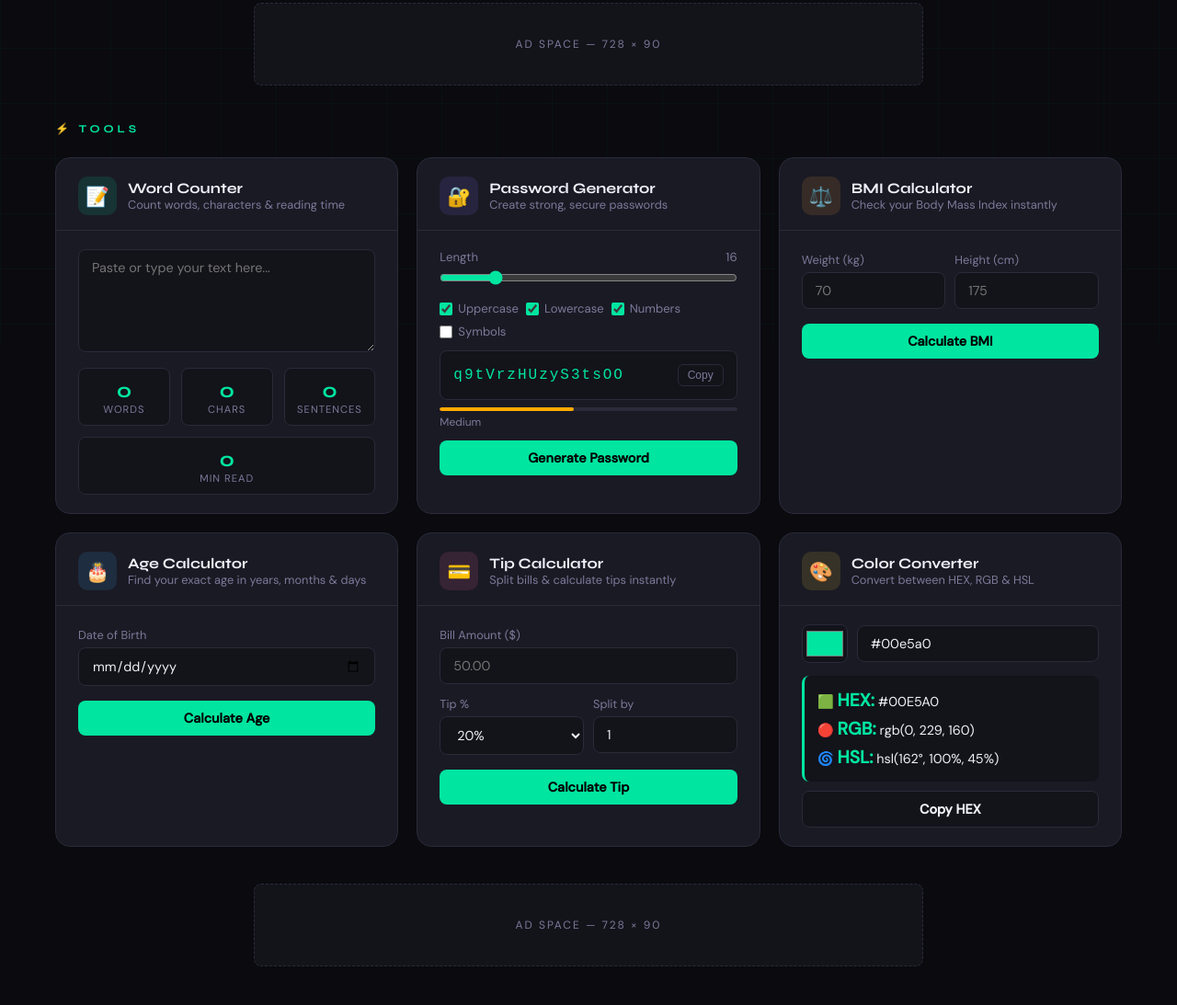
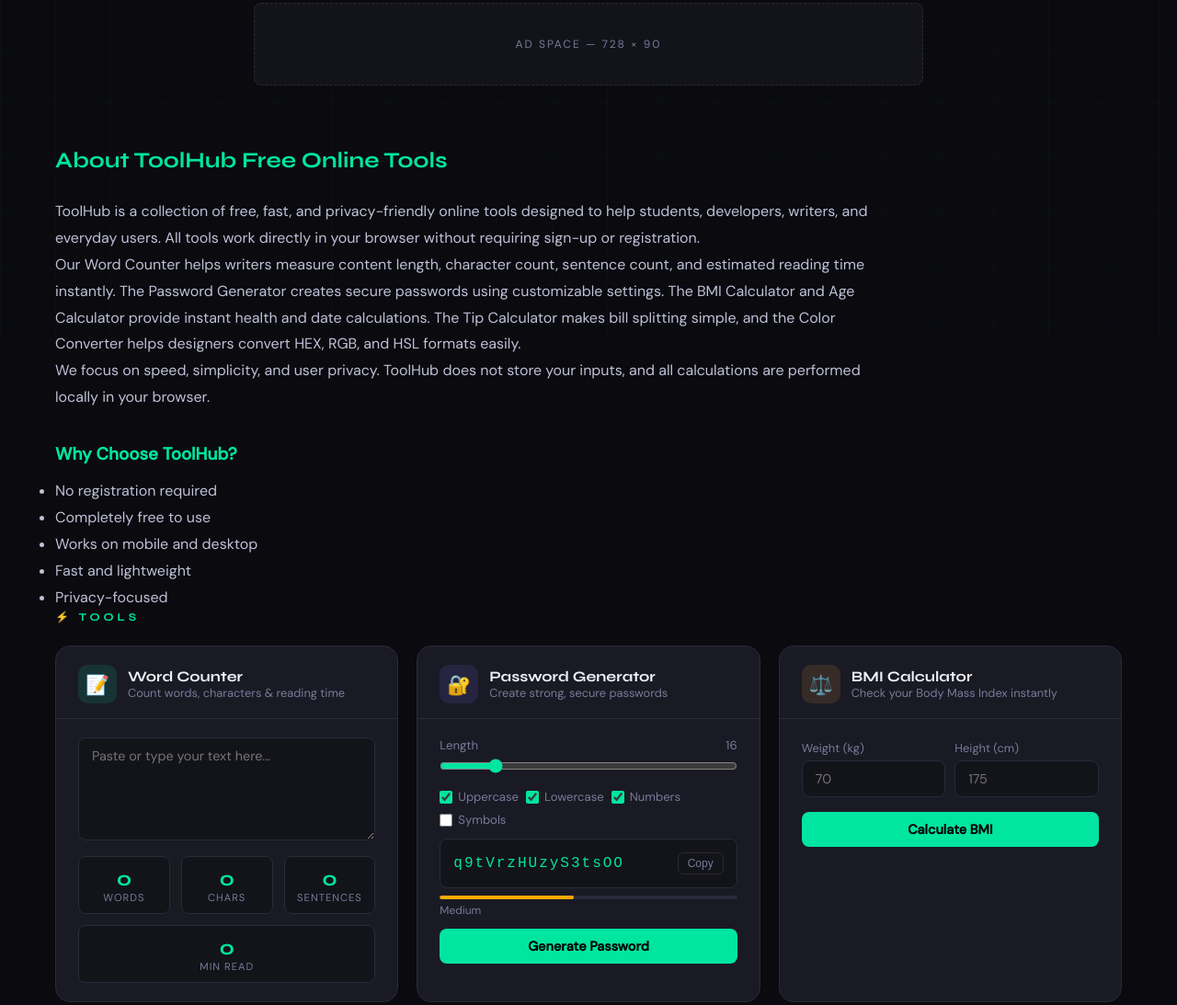
Before and after one commit to Nooerror/ToolHub, a plain HTML site: page index.html in a window 1280 px wide. Shown: the part 428-1521 px from the top of the page at 92% size. Drawn offline with Linux system fonts and the light colour scheme.

Commit message:
Update index.html

```diff
--- a/index.html
+++ b/index.html
@@ -355,6 +355,39 @@
     <!-- Google AdSense Banner 728x90 -->
     AD SPACE — 728 × 90
   </div>
+  <div style="margin-top:60px; max-width:900px; color:#c0c0d8; line-height:1.8;">
+
+  <h2 style="color:#00e5a0; font-family:'Syne'; margin-bottom:20px;">
+    About ToolHub Free Online Tools
+  </h2>
+
+  <p>
+    ToolHub is a collection of free, fast, and privacy-friendly online tools designed to help students, developers, writers, and everyday users.
+    All tools work directly in your browser without requiring sign-up or registration.
+  </p>
+
+  <p>
+    Our Word Counter helps writers measure content length, character count, sentence count, and estimated reading time instantly.
+    The Password Generator creates secure passwords using customizable settings.
+    The BMI Calculator and Age Calculator provide instant health and date calculations.
+    The Tip Calculator makes bill splitting simple, and the Color Converter helps designers convert HEX, RGB, and HSL formats easily.
+  </p>
+
+  <p>
+    We focus on speed, simplicity, and user privacy. ToolHub does not store your inputs, and all calculations are performed locally in your browser.
+  </p>
+
+  <h3 style="color:#00e5a0; margin-top:30px;">Why Choose ToolHub?</h3>
+
+  <ul style="margin-top:10px;">
+    <li>No registration required</li>
+    <li>Completely free to use</li>
+    <li>Works on mobile and desktop</li>
+    <li>Fast and lightweight</li>
+    <li>Privacy-focused</li>
+  </ul>
+
+</div>
 
   <div class="section-label">⚡ Tools</div>
   <div class="tools-grid">
@@ -521,8 +554,12 @@
 </div>
 
 <footer>
-  <p>© 2025 <strong>ToolHub</strong> · Free tools for everyone · <a href="#">Privacy Policy</a> · <a href="#">Contact</a></p>
-  <p style="margin-top:8px;font-size:0.75rem;">To monetize: Sign up at <a href="https://adsense.google.com" target="_blank">google.com/adsense</a> and replace the AD SPACE divs with your AdSense code.</p>
+  <p>© 2025 <strong>ToolHub</strong> · Free tools for everyone</p>
+  <p style="margin-top:8px;">
+    <a href="privacy.html">Privacy Policy</a> ·
+    <a href="about.html">About</a> ·
+    <a href="contact.html">Contact</a>
+  </p>
 </footer>
 
 <script>
```
